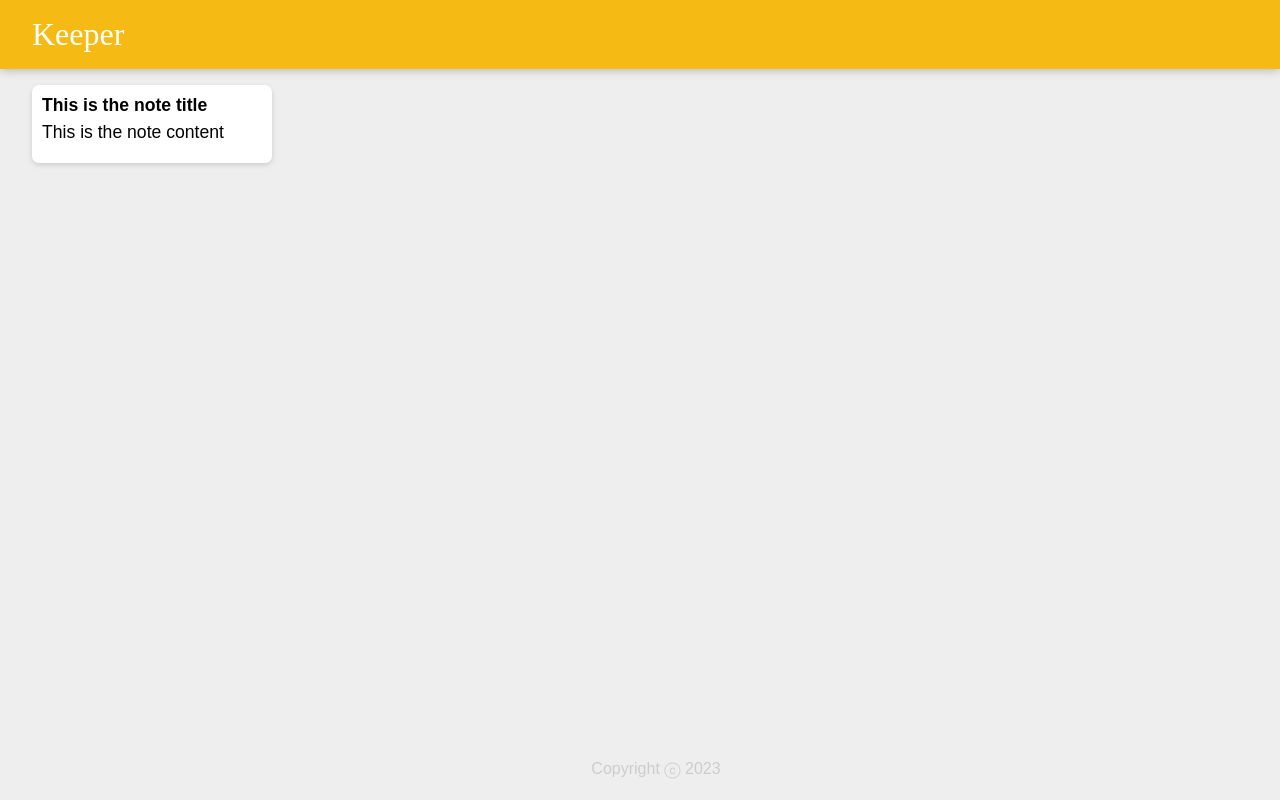
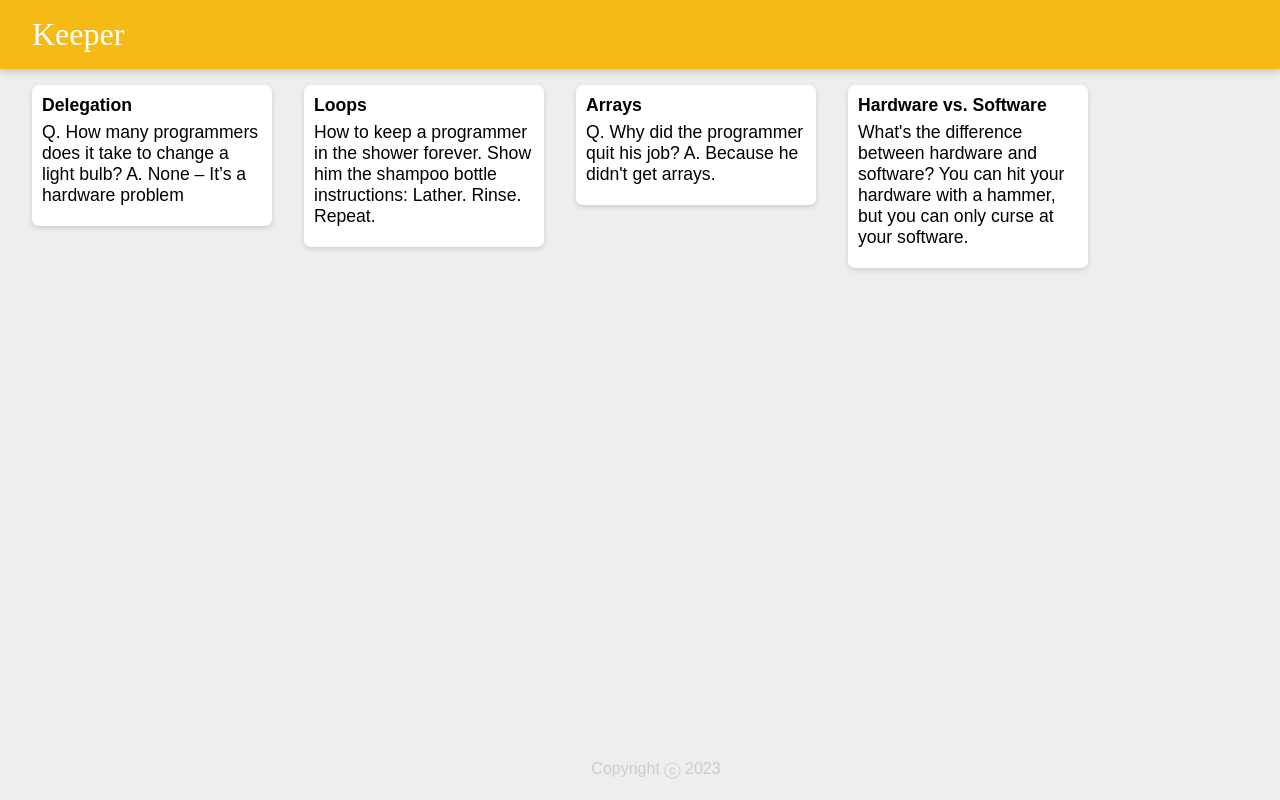
Before and after one commit to Milani1999/Keeper_App, a React (Create React App) app: page / in a window 1280 px wide. Built offline with nearby package versions, Linux system fonts and the light colour scheme.

Commit message:
diaply notes

```diff
--- a/src/components/App.jsx
+++ b/src/components/App.jsx
@@ -2,12 +2,24 @@
 import Header from "./Header";
 import Footer from "./Footer";
 import Note from "./Note";
+import notes from "../notes";
+
+
+
+
 
 function App() {
   return (
     <div>
       <Header />
-      <Note />
+
+      {notes.map((noteItem) => <Note
+        key={noteItem.key}
+        title={noteItem.title}
+        content={noteItem.content}
+      />
+      )}
+
       <Footer />
     </div>
   );
--- a/src/components/Note.jsx
+++ b/src/components/Note.jsx
@@ -1,10 +1,10 @@
 import React from "react";
 
-function Note() {
+function Note(props) {
     return (
         <div className="note">
-            <h1>This is the note title</h1>
-            <p>This is the note content</p>
+            <h1>{props.title}</h1>
+            <p>{props.content}</p>
         </div>
         );
 }
--- a/src/notes.js
+++ b/src/notes.js
@@ -24,3 +24,5 @@
         "What's the difference between hardware and software? You can hit your hardware with a hammer, but you can only curse at your software."
     }
   ];
+
+  export default notes;
```
